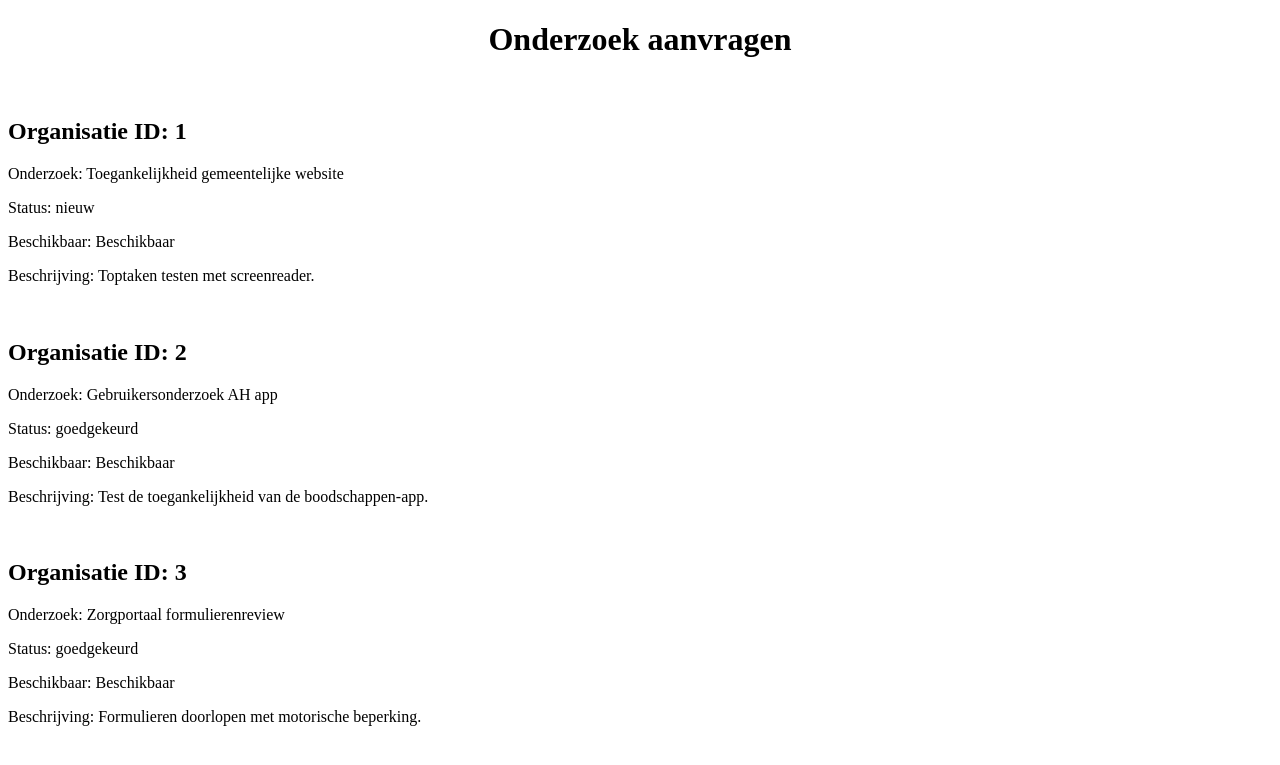
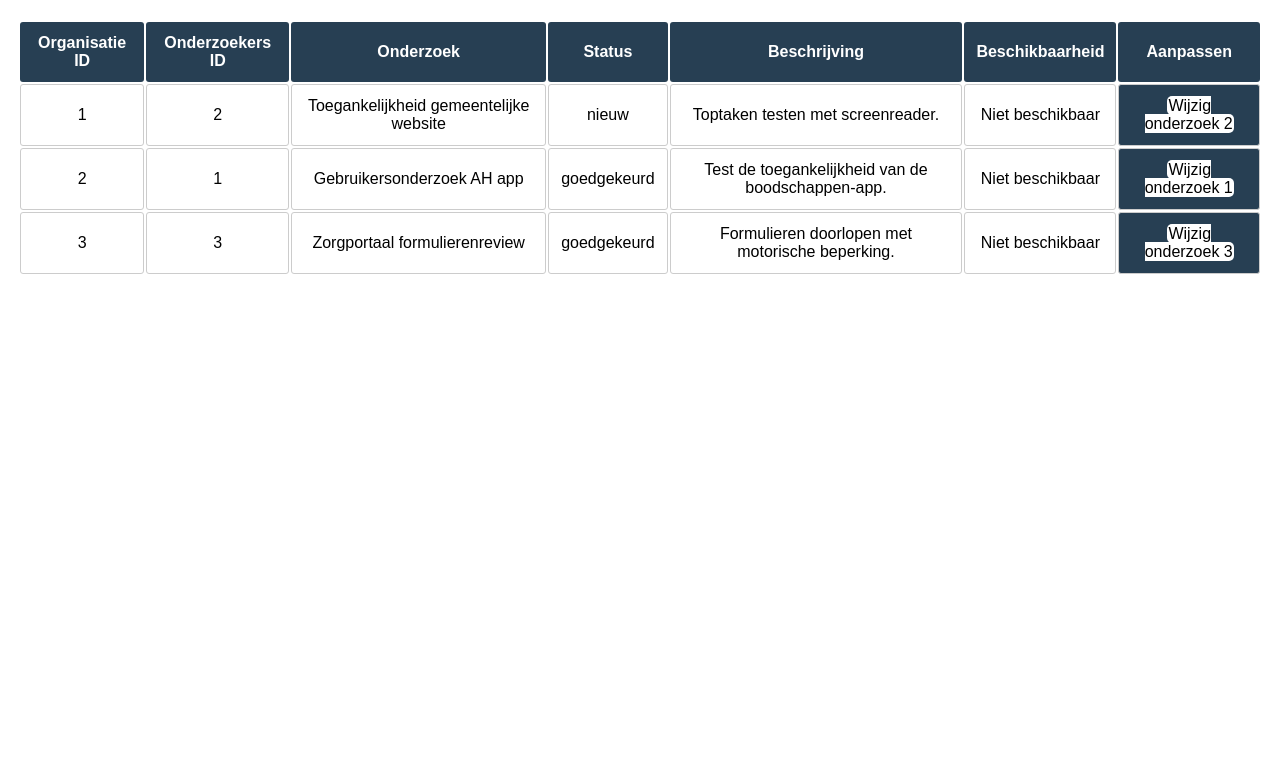
Before and after one commit to Ebay2k/rubberducky-owasp, a Flask app: page /org-aanvragen.html in a window 1280 px wide. Shown: the top 765 px of the page. Run offline with Flask 3, Linux system fonts and the light colour scheme; data comes from the database, SQL or seed files in the repository.

Commit message:
Aantal aanpassingen: alles in een tabel gestopt met een stuk css erbij om het ook nog eens mooi te maken. Ook de ".html" weg kunnen halen uit de links naar de dashboards. Later uit alle links halen.

```diff
--- a/app.py
+++ b/app.py
@@ -24,7 +24,7 @@ def index():
     return render_template("home.html")
 
 """                                                     ### Ervaringsdeskundige ###         """
-@app.route("/dashboard-ev.html")
+@app.route("/dashboard-ev")
 def dashboard_ev():
     return render_template("dashboard-ev.html")
 
@@ -39,7 +39,7 @@ def ev_profiel():
 
 
 """                                                     ### Organisaties ###                """
-@app.route("/dashboard-org.html")
+@app.route("/dashboard-org")
 def dashboard_org():
     return render_template("dashboard-org.html")
 
@@ -54,7 +54,7 @@ def org_profiel():
 
 
 """                                                     ### Beheerder ###                     """
-@app.route("/dashboard-bhd.html")
+@app.route("/dashboard-bhd")
 def dashboard_bhd():
     return render_template("/dashboard-bhd.html")
 
--- a/static/main.css
+++ b/static/main.css
@@ -0,0 +1,34 @@
+.tabel {
+    text-align: center;
+    margin-top: 20px;
+    margin-left: 10px;
+    margin-right: 10px;
+    margin-bottom: 20px;
+    font-family: Arial, sans-serif;
+}
+.tabel th{
+    border: 1px;
+    border-radius: 3px;
+    padding: 12px;
+    color: #ffffff;
+    background-color: #273F53;
+}
+
+.tabel td{
+    border: 1px solid #ccc;
+    border-radius: 3px;
+    padding: 12px;
+}
+
+.edit-button{
+    color: black;
+    font-size: 16px;
+    text-decoration: none;
+    background-color: white;
+    padding: 1px;
+    border-radius: 5px;
+}
+
+.edit-button-container{
+    background-color: #273F53;
+}
--- a/templates/home.html
+++ b/templates/home.html
@@ -9,9 +9,9 @@
 <body>
 <center>
 <h1>Home</h1>
-<h1><a href="dashboard-ev.html">Dashboard Ervaringsdeskundige</a></h1>
-<h1><a href="dashboard-org.html">Dashboard Organisatie</a></h1>
-<h1><a href="dashboard-bhd.html">Dashboard Beheerder</a></h1>
+<h1><a href="dashboard-ev">Dashboard Ervaringsdeskundige</a></h1>
+<h1><a href="dashboard-org">Dashboard Organisatie</a></h1>
+<h1><a href="dashboard-bhd">Dashboard Beheerder</a></h1>
 </center>
 </body>
 
--- a/templates/org-aanvragen.html
+++ b/templates/org-aanvragen.html
@@ -3,21 +3,42 @@
 <head>
     <meta charset="UTF-8">
     <title>Onderzoek overzicht</title>
+    <link rel="stylesheet" href="../static/main.css">
 </head>
 
 <body>
-<center>
-<h1>Onderzoek aanvragen</h1>
-</center>
-    {%for form in forms%}
-        <br>
-        <h2>Organisatie ID: {{ form.organization_id }}</h2>
-        <p>Onderzoek: {{ form.title }}</p>
-        <p>Status: {{ form.status }}</p>
-        <p>Beschikbaar: {{ "Beschikbaar" if form.available else "Nee" }}</p>
-        <p>Beschrijving: {{ form.description }}</p>
-        <p></p>
-    {%endfor%}
+<table class="tabel">
+    <thead>
+        <tr>
+            <th>Organisatie ID</th>
+            <th>Onderzoekers ID</th>
+            <th>Onderzoek</th>
+            <th>Status</th>
+            <th>Beschrijving</th>
+            <th>Beschikbaarheid</th>
+            <th>Aanpassen</th>
+        </tr>
+    </thead>
 
+    <tbody>
+        {%for form in forms%}
+        <tr>
+            <td>{{ form.organization_id }}</td>
+            <td>{{ form.id }}</td>
+            <td>{{ form.title }}</td>
+            <td>{{ form.status }}</td>
+            <td>{{ form.description }}</td>
+
+            <td class="{{ 'Beschikbaar' if form.available else 'Niet beschikbaar' }}">
+                {{"Beschikbaar" if form.availability else "Niet beschikbaar"}}
+            </td>
+            <td class="edit-button-container">
+                <a class="edit-button" href="/org-aanvragen/{{ form.id }}">Wijzig onderzoek {{form.id}}</a>
+            </td>
+
+        </tr>
+        {%endfor%}
+    </tbody>
+</table>
 </body>
 </html>
```
